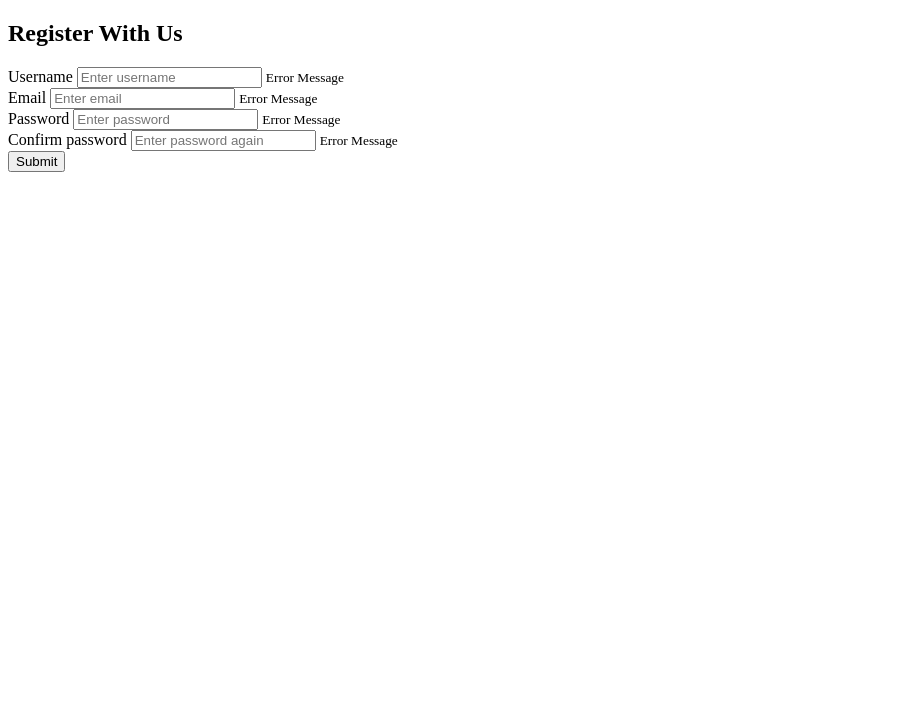
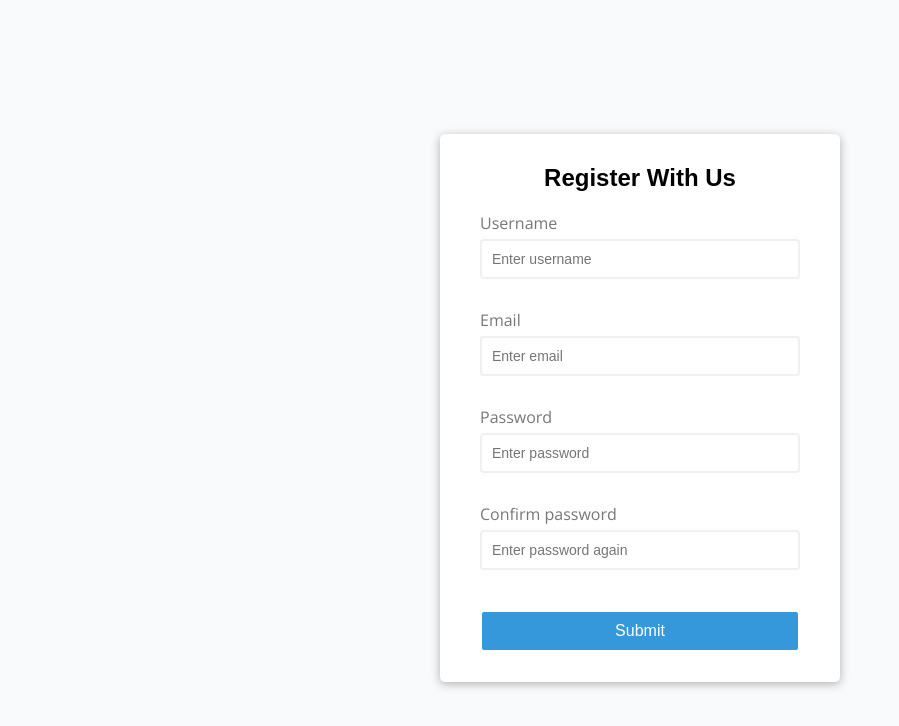
Before and after one commit to uchamucha/Simple-Form-Validator, a plain HTML site: page index.html in a window 1280 px wide. Shown: the whole page, without its empty margins (0-899 px from the left). Drawn offline with nearby package versions, Linux system fonts and the light colour scheme; a web font is replaced by a local one.

Commit message:
Feat: Added styles

```diff
--- a/index.html
+++ b/index.html
@@ -36,7 +36,7 @@
         <div class="form-control">
           <label for="password2">Confirm password</label>
           <input
-            type="text"
+            type="password"
             id="password2"
             placeholder="Enter password again"
           />
--- a/style.css
+++ b/style.css
@@ -0,0 +1,100 @@
+@import url("https://fonts.googleapis.com/css2?family=Open+Sans&family=Rosario&display=swap");
+
+:root {
+  /*colon root assigns root scope so you can use css variables anywhere*/
+  --success-color: #2ecc71;
+  --error-color: #e74c3c;
+}
+
+* {
+  box-sizing: border-box;
+}
+
+body {
+  background-color: #f9fafb;
+  font-family: "Open Sans", sans-serif;
+  display: flex;
+  align-items: center;
+  justify-content: center;
+  /* make body take up full viewport height minimum */
+  min-height: 100vh;
+}
+
+.container {
+  background-color: #ffffff;
+  border-radius: 5px;
+  box-shadow: 0 2px 10px rgba(0, 0, 0, 0.3);
+  width: 400px;
+}
+
+h2 {
+  font-family: "Rosario", sans-serif;
+  text-align: center;
+  margin: 0 0 20px;
+}
+
+.form {
+  padding: 30px 40px;
+}
+
+.form-control {
+  margin-bottom: 10px;
+  padding-bottom: 20px;
+  /* you have to position form-control's child as absolute */
+  position: relative;
+}
+
+.form-control label {
+  color: #777777;
+  display: block;
+  margin-bottom: 5px;
+}
+
+.form-control input {
+  border: 2px solid #f0f0f0;
+  border-radius: 4px;
+  display: block;
+  width: 100%;
+  padding: 10px;
+  font-size: 14px;
+}
+
+.form-control input:focus {
+  outline: 0;
+  border-color: #777777;
+}
+
+/* if form control has success class (add it using JS) */
+.form-control.success input {
+  border-color: var(--success-color);
+}
+
+/* if form control has error class (add it using JS) */
+.form-control.error input {
+  border-color: var(--error-color);
+}
+
+.form-control small {
+  color: var(--error-color);
+  position: absolute;
+  bottom: 0;
+  left: 0;
+  visibility: hidden; /*change it using JS*/
+}
+
+.form-control.error small {
+  visibility: visible;
+}
+
+.form button {
+  cursor: pointer;
+  background-color: #3498db;
+  border: 2px solid;
+  border-radius: 4px;
+  color: #ffffff;
+  display: block;
+  font-size: 16px;
+  padding: 10px;
+  margin-top: 20px;
+  width: 100%;
+}
```
